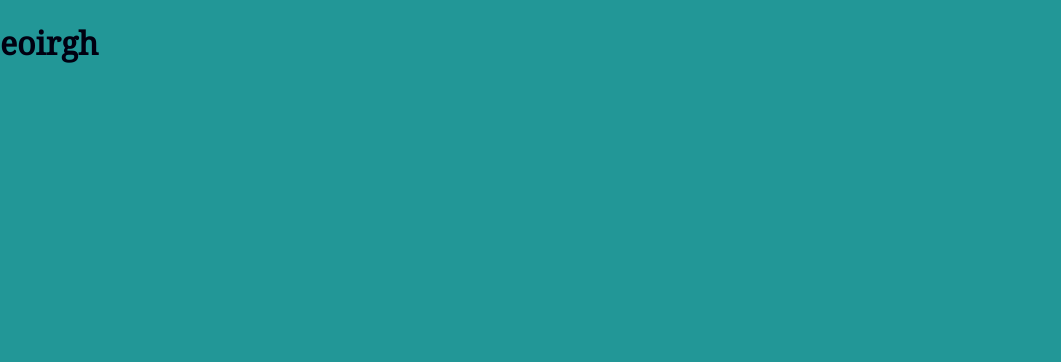
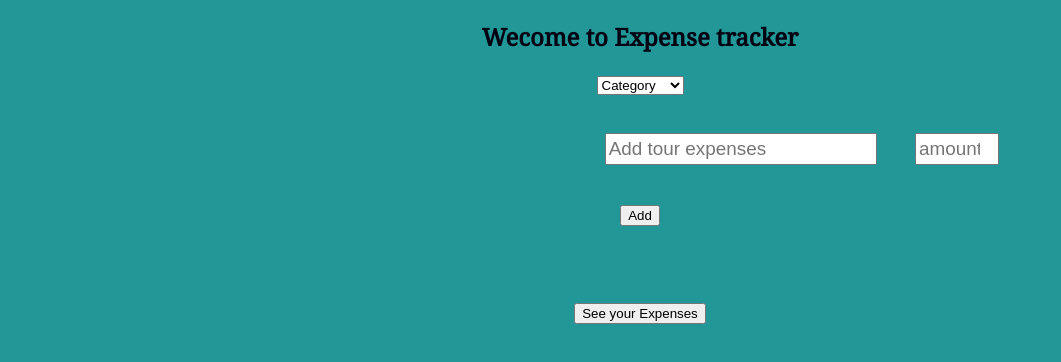
Before and after one commit to Omprakash-8788/expense-tracker, a React (Create React App) app: page / in a window 1280 px wide. Shown: the top 362 px of the page, without its empty margins (0-1061 px from the left). Built offline with nearby package versions, Linux system fonts and the light colour scheme.

Commit message:
UI Designing

```diff
--- a/src/App.js
+++ b/src/App.js
@@ -1,10 +1,12 @@
 import "./App.css";
+import Container from "./Components/Form/Container";
 
 function App() {
   return (
-    <>
-      <h1>eoirgh</h1>
-    </>
+    <div className="App">
+      <Container/>
+
+    </div>
   );
 }
 
--- /dev/null
+++ b/src/Components/Expenses/Expesnes.jsx
@@ -0,0 +1,11 @@
+import React from 'react'
+
+const Expesnes = () => {
+  return (
+    <div>
+        <h2>All Expenses</h2>
+    </div>
+  )
+}
+
+export default Expesnes
--- /dev/null
+++ b/src/Components/Form/Container.jsx
@@ -0,0 +1,23 @@
+import React from "react";
+import { BrowserRouter, Route, Routes } from "react-router-dom";
+import Expesnes from "../Expenses/Expesnes";
+import Form from "./Form";
+import Header from "./Header";
+
+const Container = () => {
+  return (
+    <div>
+      <BrowserRouter>
+        <Routes>
+          <Route path="/" element={<Header />}>
+            <Route index element={<Form />} />
+            <Route path="allexpenses" element={<Expesnes />} />
+            {/* <Route path="*" element={<Error />} /> */}
+          </Route>
+        </Routes>
+      </BrowserRouter>
+    </div>
+  );
+};
+
+export default Container;
--- /dev/null
+++ b/src/Components/Form/Form.css
@@ -0,0 +1,19 @@
+
+
+.amount-section{
+    padding: 1cm 0cm 1cm 16cm;
+    display: flex;
+}
+
+.expense{
+    height: 0.7cm;
+    width: 7cm;
+    font-size: 0.5cm;
+
+}
+.amount{
+    height: 0.7cm;
+    width: 2cm;
+    font-size: 0.5cm;
+
+}
--- /dev/null
+++ b/src/Components/Form/Form.jsx
@@ -0,0 +1,99 @@
+import React from "react";
+import { useState } from "react";
+import { useDispatch, useSelector } from "react-redux";
+import { NavLink } from "react-router-dom";
+import { addAmount, addExpense } from "../Redux/Actions";
+import "./Form.css";
+
+const Form = () => {
+  const [value, setValue] = useState("");
+  const [inputdata, setInputdata] = useState("");
+  const [amount, setAmount] = useState("");
+
+  const dispatchFunction = () => {
+    dispatch(addExpense(inputdata), setInputdata(""));
+    dispatch(addAmount(amount), setAmount(""));
+  };
+
+  const chnageHandler = (e) => {
+    setValue(e.target.value);
+    console.log(value);
+  };
+  const dispatch = useDispatch();
+  const lists = useSelector((state) => state.Reducer.list);
+  const amounts = useSelector((state) => state.Reducer.amount);
+
+  return (
+    <div className="container">
+      <div>
+        <select onChange={chnageHandler}>
+          <option defaultValue>Category</option>
+          <option>Healthcare</option>
+          <option>Food</option>
+          <option>Education</option>
+          <option>Shopping</option>
+        </select>
+      </div>
+      {/* {value === 'Education' && <h2>oerigh</h2>} */}
+      <div className="amount-section">
+        <div>
+          <input
+            className="expense"
+            placeholder="Add tour expenses"
+            onChange={(e) => setInputdata(e.target.value)}
+            value={inputdata}
+          />
+        </div>
+        <div style={{ paddingLeft: "1cm" }}>
+          <input
+            className="amount"
+            type="number"
+            placeholder="amount"
+            onChange={(e) => setAmount(e.target.value)}
+            value={amount}
+          />
+        </div>
+      </div>
+      <div>
+        {/* <button
+          onClick={() => dispatch(addExpense(inputdata), setInputdata(""))}
+        >
+          Add
+        </button>
+        <button onClick={() => dispatch(addAmount(amount), setAmount(""))}>
+          Add Eamount
+        </button> */}
+        <button onClick={dispatchFunction}>Add</button>
+      </div>
+      <div className="amount-section">
+        <div>
+          {lists.map((elem, id) => {
+            return (
+              <>
+                <section key={elem.id}>
+                  <h2 key={elem.id}>{elem.data}</h2>
+                </section>
+              </>
+            );
+          })}
+        </div>
+        <div>
+          {amounts.map((el) => {
+            return (
+              <>
+                <h2>{el.data}</h2>
+              </>
+            );
+          })}
+        </div>
+      </div>
+      <div>
+        <NavLink to="allexpenses">
+          <button>See your Expenses</button>
+        </NavLink>
+      </div>
+    </div>
+  );
+};
+
+export default Form;
--- /dev/null
+++ b/src/Components/Form/Header.jsx
@@ -0,0 +1,15 @@
+import React from 'react'
+import { Outlet } from 'react-router-dom'
+
+const Header = () => {
+  return (
+    <>
+    <div>
+        <h2>Wecome to Expense tracker</h2>
+    </div>
+    <Outlet/>
+    </>
+  )
+}
+
+export default Header
--- /dev/null
+++ b/src/Components/Redux/Actions.jsx
@@ -0,0 +1,19 @@
+export const addExpense = (data) => {
+  return {
+    type: "ADD_EXPENSE",
+    payload: {
+      expenseId: new Date().getTime().toString(),
+      expenseData: data,
+    },
+  };
+};
+
+export const addAmount = (amount) => {
+  return {
+    type: "ADD_AMOUNT",
+    payload: {
+      amountId: new Date().getTime().toString(),
+      amountData: amount,
+    },
+  };
+};
--- /dev/null
+++ b/src/Components/Redux/Reducer.jsx
@@ -0,0 +1,37 @@
+const initialData = {
+  list: [],
+  amount: [],
+};
+
+const Reducer = (state = initialData, action) => {
+  switch (action.type) {
+    case "ADD_EXPENSE":
+      const { expenseId, expenseData } = action.payload;
+      return {
+        ...state,
+        list: [
+          ...state.list,
+          {
+            id: expenseId,
+            data: expenseData,
+          },
+        ],
+      };
+    case "ADD_AMOUNT":
+      const { amountId, amountData } = action.payload;
+      return {
+        ...state,
+        amount: [
+          ...state.amount,
+          {
+            id: amountId,
+            data: amountData,
+          },
+        ],
+      };
+    default:
+      return state;
+  }
+};
+
+export default Reducer;
--- /dev/null
+++ b/src/Components/Redux/Store.jsx
@@ -0,0 +1,6 @@
+import { configureStore } from "@reduxjs/toolkit";
+import rootReducer from "./rootReducer";
+
+export const Store = configureStore({
+  reducer: rootReducer,
+});
--- /dev/null
+++ b/src/Components/Redux/rootReducer.jsx
@@ -0,0 +1,8 @@
+import Reducer from "./Reducer";
+import { combineReducers } from "redux";
+
+const rootReducer = combineReducers({
+  Reducer,
+});
+
+export default rootReducer;
--- a/src/index.js
+++ b/src/index.js
@@ -3,11 +3,15 @@ import ReactDOM from "react-dom/client";
 import "./index.css";
 import App from "./App";
 import reportWebVitals from "./reportWebVitals";
+import { Provider } from "react-redux";
+import { Store } from "./Components/Redux/Store";
 
 const root = ReactDOM.createRoot(document.getElementById("root"));
 root.render(
   <React.StrictMode>
-    <App />
+    <Provider store={Store}>
+      <App />
+    </Provider>
   </React.StrictMode>
 );
 
```
